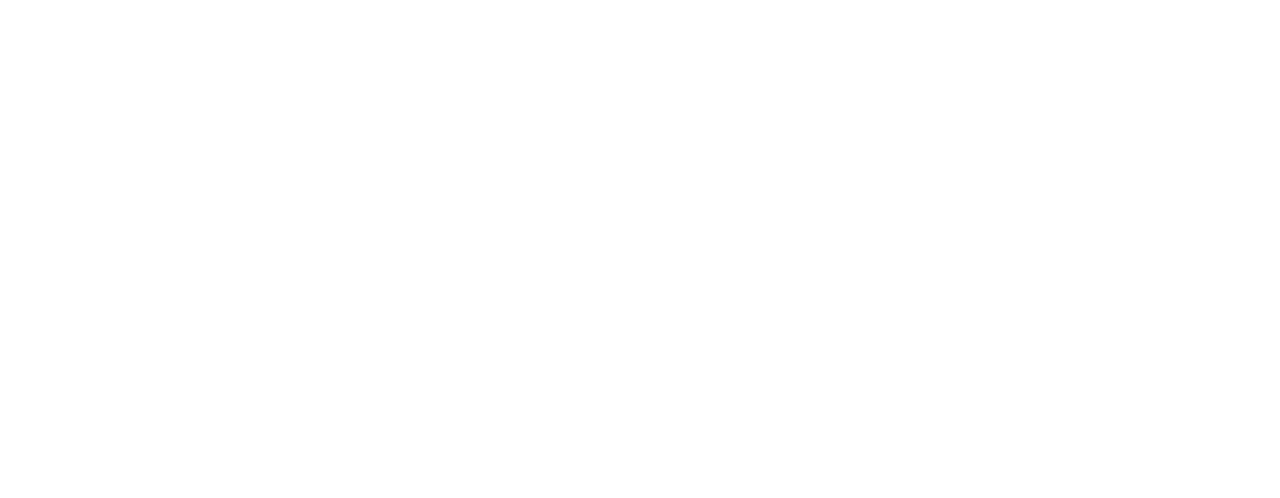
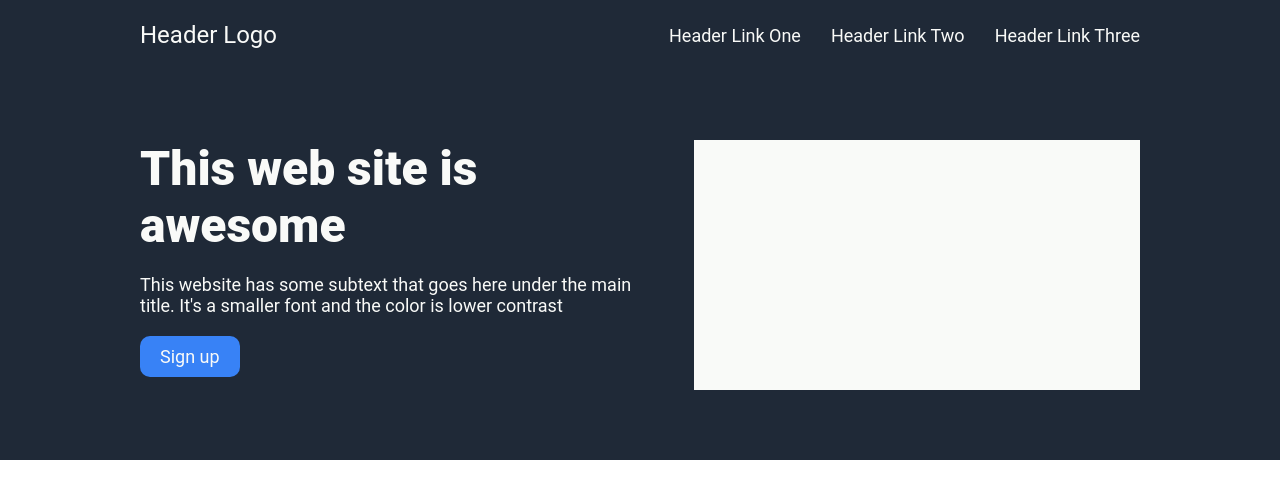
Before and after one commit to sakitama14/TheOdinProject, a plain HTML site: page index.html in a window 1280 px wide. Drawn offline with Linux system fonts and the light colour scheme.

Commit message:
⚡️ main-visual作成

```diff
--- a/index.html
+++ b/index.html
@@ -3,7 +3,34 @@
   <head>
     <meta charset="UTF-8" />
     <meta name="viewport" content="width=device-width, initial-scale=1.0" />
-    <title>Document</title>
+    <title>LandingPage</title>
+    <link rel="stylesheet" href="style.css" />
   </head>
-  <body></body>
+  <body>
+    <main>
+      <section id="section-01">
+        <header class="wrapper">
+          <a href="/" class="header-logo">Header Logo</a>
+          <nav>
+            <ul class="header-link">
+              <li><a href="/">Header Link One</a></li>
+              <li><a href="/">Header Link Two</a></li>
+              <li><a href="/">Header Link Three</a></li>
+            </ul>
+          </nav>
+        </header>
+        <div class="main-visual wrapper">
+          <div class="main-visual__contents">
+            <h1 class="mv-title">This web site is awesome</h1>
+            <p>
+              This website has some subtext that goes here under the main title.
+              It's a smaller font and the color is lower contrast
+            </p>
+            <a class="mv-button" href="">Sign up</a>
+          </div>
+          <div class="main-visual__img"></div>
+        </div>
+      </section>
+    </main>
+  </body>
 </html>
--- /dev/null
+++ b/style.css
@@ -0,0 +1,84 @@
+* {
+  font-family: "Roboto", sans-serif;
+  margin: 0;
+  padding: 0;
+  list-style: none;
+  text-decoration: none;
+  font-size: 18px;
+  color: #f9faf8;
+  margin-block-start: 0;
+  margin-block-end: 0;
+}
+
+/* #section-01 */
+#section-01 {
+  background: #1f2937;
+}
+
+header {
+  height: 70px;
+  display: flex;
+  justify-content: space-between;
+  align-items: center;
+}
+
+nav {
+  justify-self: end;
+}
+.header-logo {
+  font-size: 24px;
+}
+.header-link {
+  display: flex;
+  justify-content: end;
+  gap: 30px;
+}
+
+.wrapper {
+  max-width: 1000px;
+  margin: 0 auto;
+  padding: 0 20px;
+}
+
+/* main-visual */
+.main-visual {
+  display: flex;
+  padding: 70px 20px;
+  gap: 30px;
+}
+
+@media (max-width: 767px) {
+  .main-visual {
+    flex-direction: column;
+  }
+}
+
+.mv-title {
+  font-size: 48px;
+  font-weight: 900;
+}
+
+.mv-button {
+  padding: 10px 20px;
+  background: #3882f6;
+  width: fit-content;
+  border-radius: 10px;
+}
+
+.mv-button:hover {
+  background: #1f57b0;
+}
+
+.main-visual__contents {
+  display: flex;
+  flex-direction: column;
+  gap: 20px;
+  flex-shrink: 4;
+}
+
+.main-visual__img {
+  width: 500px;
+  height: 250px;
+  background-color: #f9faf8;
+  flex-shrink: 1;
+}
```
